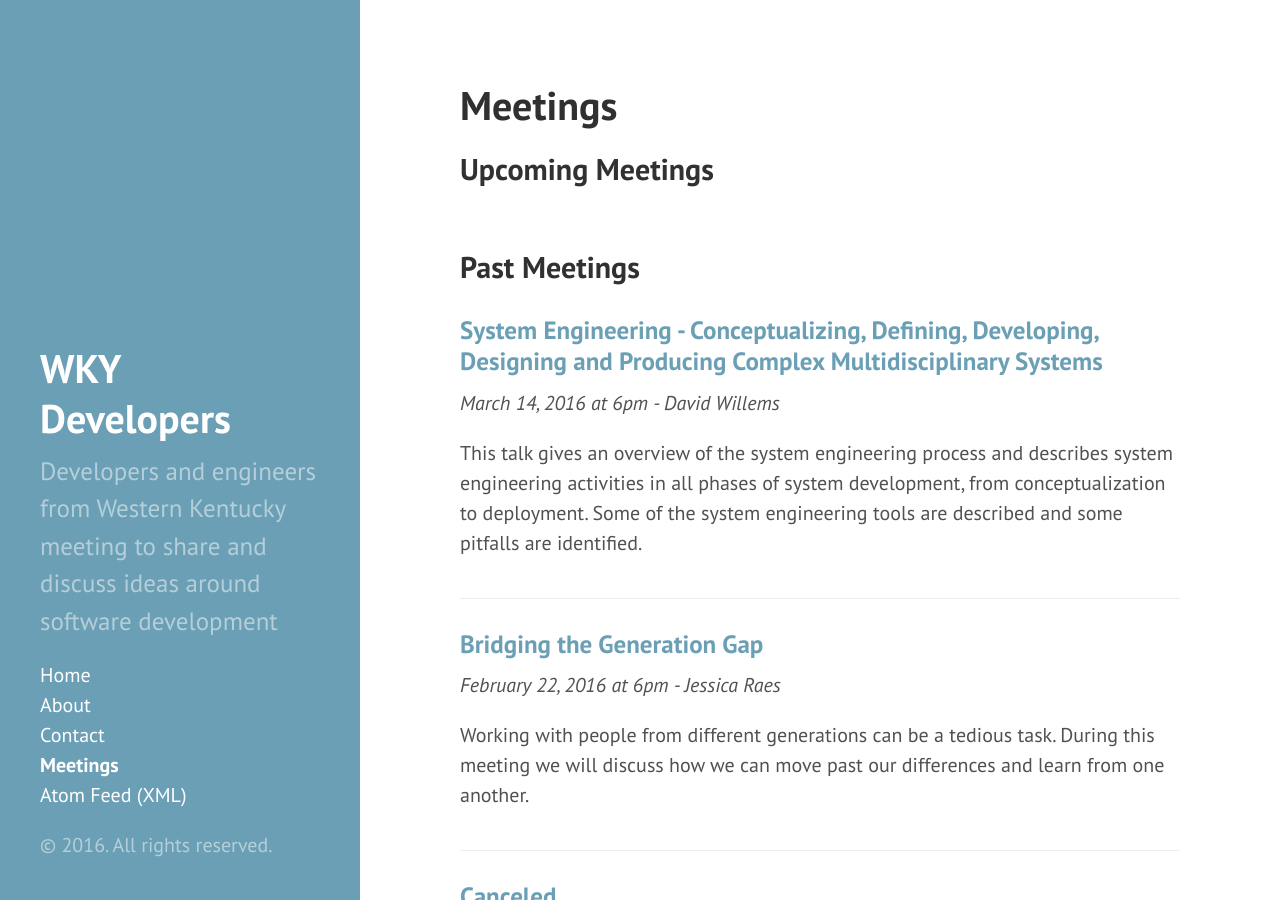
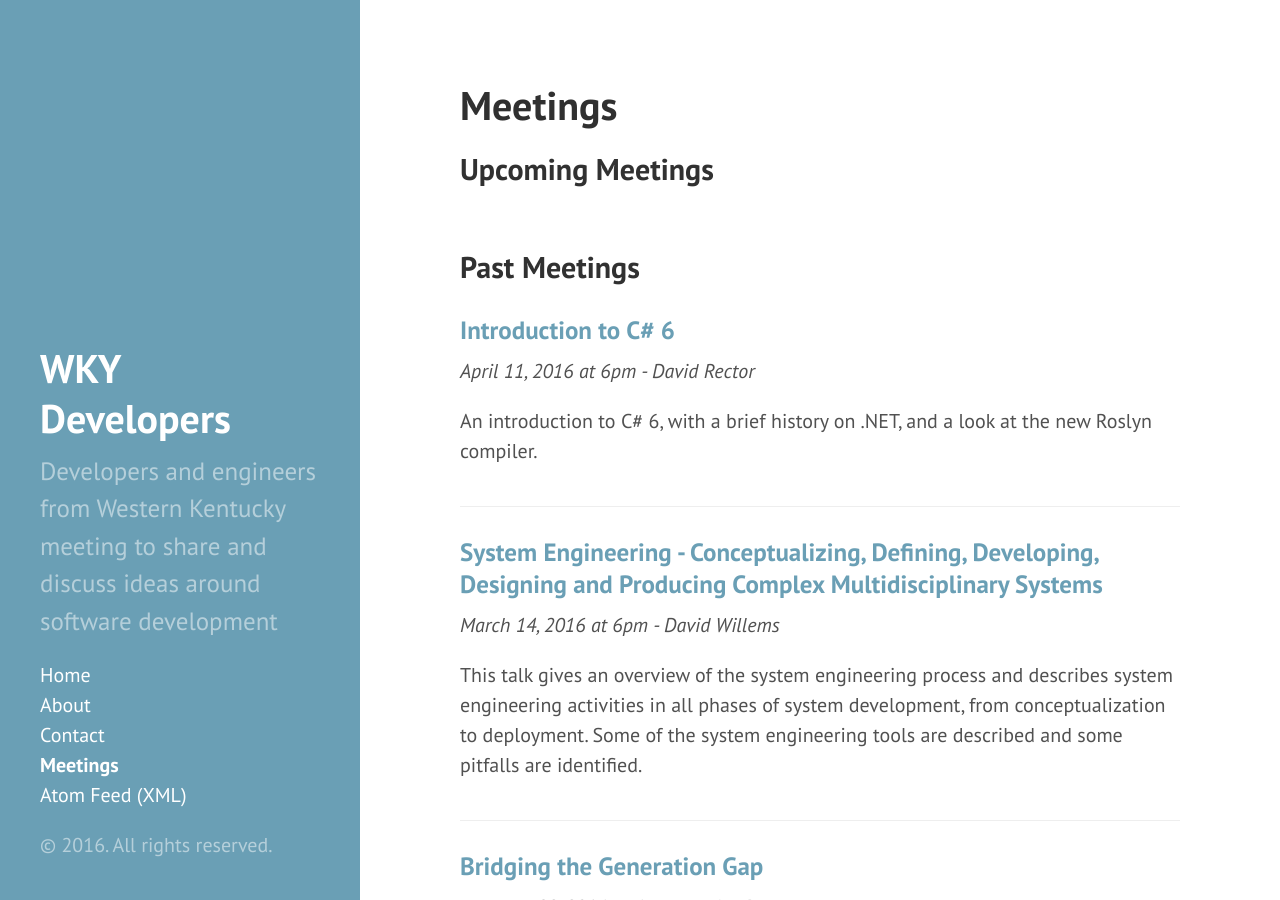
Before and after one commit to wkydev/wkydev.github.io, a Jekyll site: the page built from meetings.md, in a window 1280 px wide and 900 px high. Built offline with Jekyll 4.4.1, drawn with Linux system fonts in a browser that asks for light colours; nearby versions of some CDN libraries.

Commit message:
Update meetings.yml

```diff
--- a/_data/meetings.yml
+++ b/_data/meetings.yml
@@ -122,3 +122,14 @@
       map_url: 'https://www.google.com/maps/place/Murray+State+University+College+of+Business/@36.611765,-88.324279,17z/data=!3m1!4b1!4m2!3m1!1s0x0:0x181ef7e2227a8ec4'
     - name: 'CSI in Paducah'
       map_url: 'https://www.google.com/maps/place/Computer+Services+Inc/@37.075908,-88.677185,15z/data=!4m2!3m1!1s0x0:0x593c83ac6bff131d'
+- id: 13
+  date: 2016-4-11 18:00:00 -0500
+  time: '6pm'
+  speaker: David Rector
+  topic: 'Introduction to C# 6'
+  topicSummary: "An introduction to C# 6, with a brief history on .NET, and a look at the new Roslyn compiler."
+  locations:
+    - name: 'Murray State University, Business Building, Room 551'
+      map_url: 'https://www.google.com/maps/place/Murray+State+University+College+of+Business/@36.611765,-88.324279,17z/data=!3m1!4b1!4m2!3m1!1s0x0:0x181ef7e2227a8ec4'
+    - name: 'CSI in Paducah'
+      map_url: 'https://www.google.com/maps/place/Computer+Services+Inc/@37.075908,-88.677185,15z/data=!4m2!3m1!1s0x0:0x593c83ac6bff131d'
```
